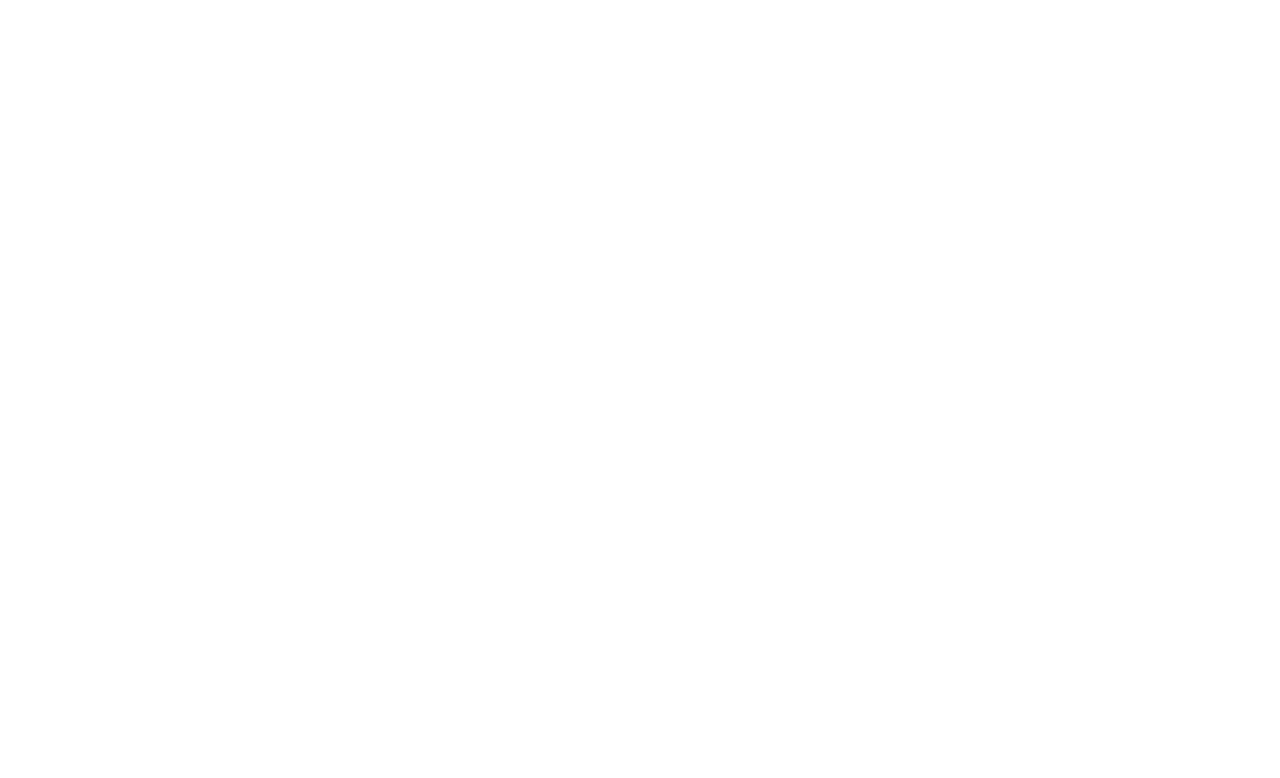
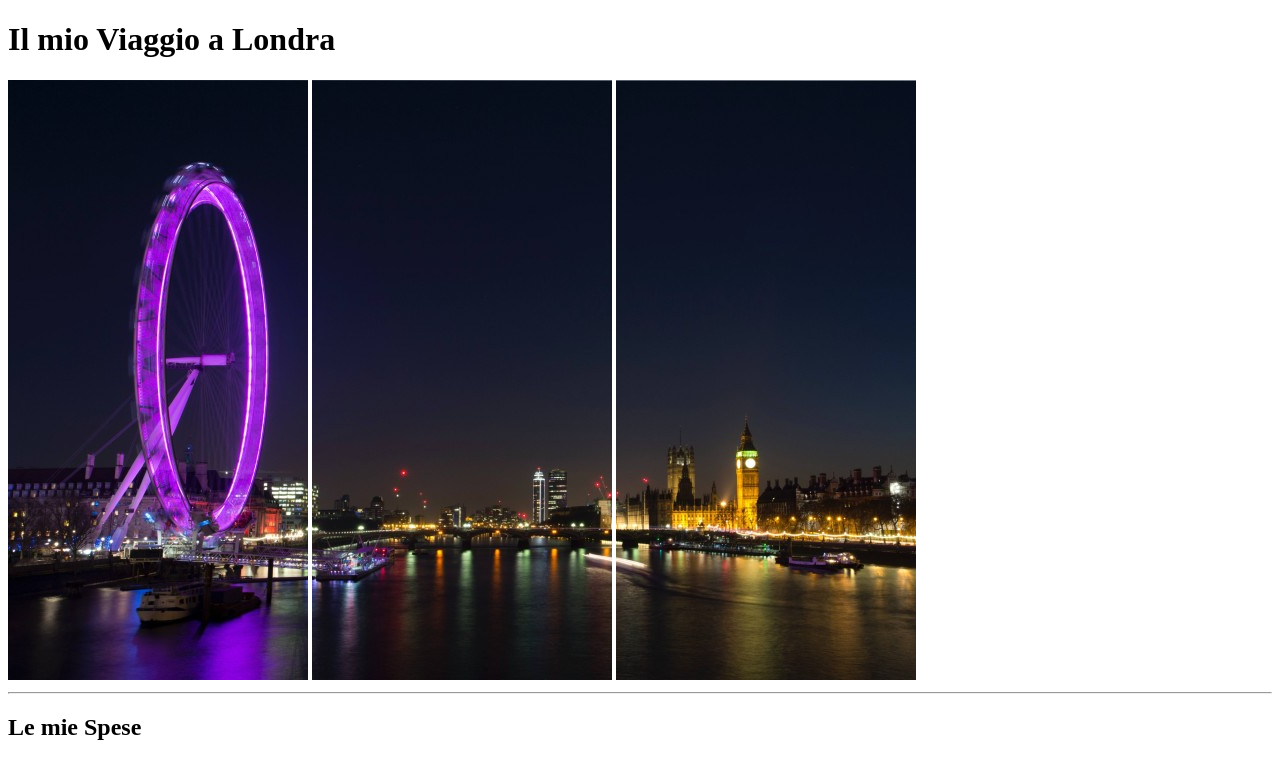
Before and after one commit to pasqualerizzo/html-london-trip, a plain HTML site: page index.html in a window 1280 px wide. Drawn offline with Linux system fonts and the light colour scheme.

Commit message:
Header finito

```diff
--- a/index.html
+++ b/index.html
@@ -1,12 +1,26 @@
 <!DOCTYPE html>
-<html lang="en">
+<html>
     <head>
         <meta charset="UTF-8">
         <meta http-equiv="X-UA-Compatible" content="IE=edge">
         <meta name="viewport" content="width=device-width, initial-scale=1.0">
-    <title>Document</title>
+        <title>LONDRA</title>
     </head>
     <body>
+        <header>
+            <h1>Il mio Viaggio a Londra</h1>
+            <div><img src="pexels-bill-emrich-230794-0.jpg" alt="">
+                <img src="pexels-bill-emrich-230794-1.jpg" alt="">
+                <img src="pexels-bill-emrich-230794-2.jpg" alt="">
+            </div>
+            <hr>
+        </header>
 
+        <main>
+            <h2>Le mie Spese</h2>
+            <table>
+
+            </table>
+        </main>
     </body>
 </html>
```
Also changed, not shown: pexels-bill-emrich-230794-0.jpg (added), pexels-bill-emrich-230794-1.jpg (added), pexels-bill-emrich-230794-2.jpg (added). Lines whose indentation alone changed are shown as unchanged.
